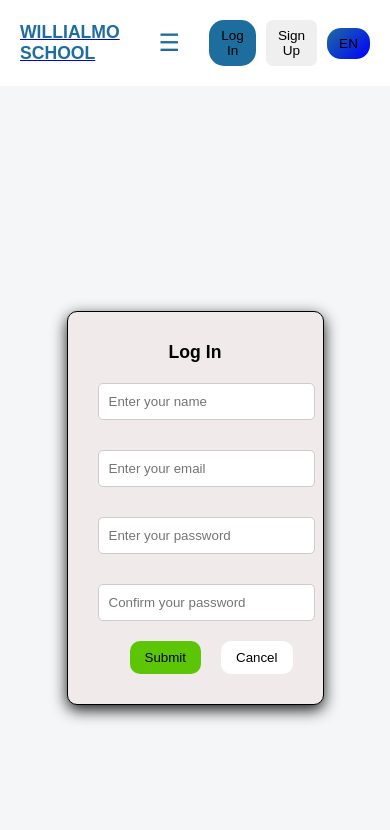
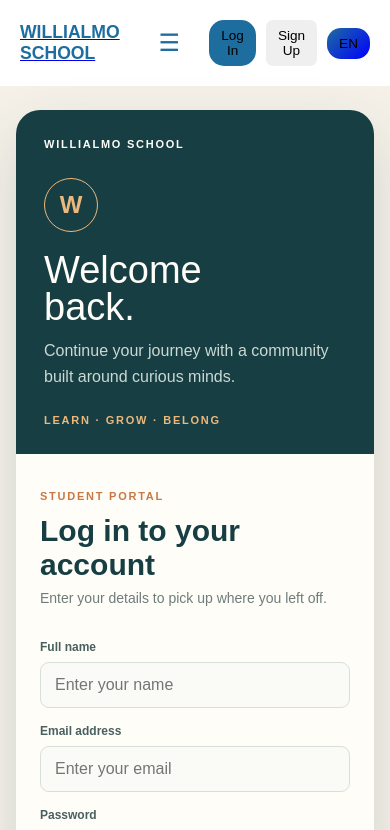
Before and after one commit to linomloka/Willialmo_school, a React (Vite) app: page /logIn in a window 390 px wide. Shown: the top 830 px of the page. Built offline with nearby package versions, Linux system fonts and the light colour scheme; a web font is replaced by a local one.

Commit message:
Refactor login and signup components for improved layout and styling; update FeesAdmission translations and remove unused props.

```diff
--- a/src/App.jsx
+++ b/src/App.jsx
@@ -30,20 +30,15 @@ Home.propTypes = {
 
 function App() {
   const[language, setLanguage] = useState("EN");
-  const [showSignUp, setShowSignUp] = useState(false);
 
   return (
     <ErrorBoundary>
       <BrowserRouter>
-        <Navbar language={language} setLanguage={setLanguage} setShowSignUp={setShowSignUp}/>
-        <SignUp
-          language={language}
-          show={showSignUp}
-          onClose={() => setShowSignUp(false)}
-        />
+        <Navbar language={language} setLanguage={setLanguage}/>
         <Routes>
           <Route path='/' element={<Home language={language}/>} />
           <Route path='/logIn' element={<LogInPage language={language} />} />
+          <Route path='/signUp' element={<SignUp language={language} />} />
           <Route path='/about' element={<><About language={language}/><Footer /></>} />
           <Route path='/curriculum' element={<><Curriculum language={language}/><Footer /></>} />
           <Route path='/gallery' element={<><Gallery language={language}/><Footer /></>} />
--- a/src/LogInPage.jsx
+++ b/src/LogInPage.jsx
@@ -38,11 +38,23 @@ function LogInPage({language}) {
 
     return(
 
-        <div className={styles.form_container}>
-            <title>Login Page</title>
-            <form onSubmit={handleSubmit} className={`${styles.register_form}`}>
-                <h2>{language === "EN" ? "Log In" : "Ingia"}</h2>
-                <input type="text"
+        <main className={styles.form_container}>
+            <div className={styles.auth_panel}>
+                <aside className={styles.welcome_panel}>
+                    <span className={styles.eyebrow}>WILLIALMO SCHOOL</span>
+                    <div className={styles.panel_mark}>W</div>
+                    <h1>{language === "EN" ? "Welcome back." : "Karibu tena."}</h1>
+                    <p>{language === "EN" ? "Continue your journey with a community built around curious minds." : "Endelea na safari yako katika jamii inayokuza akili za udadisi."}</p>
+                    <span className={styles.panel_note}>LEARN · GROW · BELONG</span>
+                </aside>
+                <form onSubmit={handleSubmit} className={styles.register_form}>
+                    <div className={styles.form_heading}>
+                        <span className={styles.form_kicker}>STUDENT PORTAL</span>
+                        <h2>{language === "EN" ? "Log in to your account" : "Ingia kwenye akaunti yako"}</h2>
+                        <p>{language === "EN" ? "Enter your details to pick up where you left off." : "Andika taarifa zako ili uendelee."}</p>
+                    </div>
+                    <label htmlFor="login-name">{language === "EN" ? "Full name" : "Jina kamili"}</label>
+                    <input id="login-name" type="text"
                        name='name'
                        onChange={ handleForm }
                        value={formData.name}
@@ -50,7 +62,8 @@ function LogInPage({language}) {
                        required
                 />
 
-                <input type="email"
+                    <label htmlFor="login-email">{language === "EN" ? "Email address" : "Barua pepe"}</label>
+                    <input id="login-email" type="email"
                        name='email'
                        onChange={handleForm}
                        value={formData.email}
@@ -58,7 +71,8 @@ function LogInPage({language}) {
                        required
                 />
 
-                <input type="password"
+                    <label htmlFor="login-password">{language === "EN" ? "Password" : "Nenosiri"}</label>
+                    <input id="login-password" type="password"
                        name='password'
                        onChange={handleForm}
                        value={formData.password}
@@ -66,22 +80,24 @@ function LogInPage({language}) {
                        required
                 />
 
-                <input type="password"
+                    <label htmlFor="login-confirm-password">{language === "EN" ? "Confirm password" : "Thibitisha nenosiri"}</label>
+                    <input id="login-confirm-password" type="password"
                        name='confirmPassword'
                        onChange={handleForm}
                        value={formData.confirmPassword}
                        placeholder={language === "EN" ? "Confirm your password" : "Thibitisha nenosiri lako"}
                        required
                 />
-                {error && ( <p style={{color:"red"}}>{error}</p>)}
+                {error && ( <p className={styles.error_message}>{error}</p>)}
                 {formData.confirmPassword && formData.password !== formData.confirmPassword &&
-                        ( <p style={{color:"red"}}>{language === "EN" ? "Passwords do not match!" : "Manenosiri hayafanani!"}</p>)}
+                        ( <p className={styles.error_message}>{language === "EN" ? "Passwords do not match!" : "Manenosiri hayafanani!"}</p>)}
                 <div className={styles.form_buttons}>
-                    <button type='submit' className={styles.register_button}>{language === "EN" ? "Submit" : "Wasilisha"}</button>
-                    <Link to='/'><button className={styles.cancel_button}>{language === "EN" ? "Cancel" : "Ghairi"}</button></Link>
+                    <button type='submit' className={styles.register_button}>{language === "EN" ? "Continue" : "Endelea"}</button>
+                    <Link to='/' className={styles.cancel_button}>{language === "EN" ? "Back home" : "Rudi nyumbani"}</Link>
                 </div>
-            </form>
-        </div>
+                </form>
+            </div>
+        </main>
     );
 }
 
--- a/src/Navbar.jsx
+++ b/src/Navbar.jsx
@@ -2,7 +2,7 @@ import { useState } from "react";
 import { Link } from "react-router-dom";
 import PropTypes from 'prop-types';
 
-function Navbar({language, setLanguage, setShowSignUp}) {
+function Navbar({language, setLanguage}) {
 
     const languageChanger = () => setLanguage(language === "EN" ? "SW" : "EN");
     const [showMenu, setShowMenu] = useState(false);
@@ -51,9 +51,11 @@ function Navbar({language, setLanguage, setShowSignUp}) {
                         </button>
                     </Link>
 
-                    <button type="button" className="signUp_button" onClick={() => setShowSignUp(true)}>
-                        {language === "EN" ? "Sign Up" : "Jiunge"}
-                    </button>
+                    <Link to="/signUp">
+                        <button type="button" className="signUp_button">
+                            {language === "EN" ? "Sign Up" : "Jiunge"}
+                        </button>
+                    </Link>
 
                     <button onClick={languageChanger} className="language_button">{language}</button>
                 </div>
@@ -64,8 +66,7 @@ function Navbar({language, setLanguage, setShowSignUp}) {
 
 Navbar.propTypes = {
     language: PropTypes.string.isRequired,
-    setLanguage: PropTypes.func.isRequired,
-    setShowSignUp: PropTypes.func.isRequired
+    setLanguage: PropTypes.func.isRequired
 };
 
 export default Navbar;
--- a/src/SignUp.jsx
+++ b/src/SignUp.jsx
@@ -3,7 +3,7 @@ import styles from './css files/SignUp.module.css'
 import { Link } from 'react-router-dom';
 import PropTypes from 'prop-types';
 
-function SignUp({language, show, onClose}) {
+function SignUp({language}) {
 
     const [error, setError] = useState("");
     const [password, setPassword] = useState("");
@@ -40,64 +40,58 @@ function SignUp({language, show, onClose}) {
         e.preventDefault();
 
         console.log(signFormData);
-        onClose();
     };
 
-    const handleClose = () => {
-    setSignFormData({
-        name: "",
-        email: "",
-        password: "",
-        confirmPassword: ""
-    });
-    setError("");
-    setPassword("");
-    onClose();
-    };
-
-
-    if (!show) return null;
-
     return(
-        <div className={styles.modalOverlay} onClick={onClose}>
-            <div className={styles.modalContent} onClick={(e) => e.stopPropagation()}>
-                <button className={styles.closeButton} onClick={onClose}>
-                    &times;
-                </button>
-
-                <div className={styles.signIn}>
+        <main className={styles.form_container}>
+                <div className={styles.auth_panel}>
+                    <aside className={styles.welcome_panel}>
+                        <span className={styles.eyebrow}>WILLIALMO SCHOOL</span>
+                        <div className={styles.panel_mark}>W</div>
+                        <h1>{language === "EN" ? "Make room to grow." : "Jipe nafasi ya kukua."}</h1>
+                        <p>{language === "EN" ? "Join a warm, ambitious school community where every learner is seen." : "Jiunge na jamii ya shule yenye moyo na malengo ambapo kila mwanafunzi anaonekana."}</p>
+                        <span className={styles.panel_note}>A BRIGHTER START</span>
+                    </aside>
                     <form onSubmit={ formSubmit } className={styles.signIn_form}>
-                        <h2>{language === "EN" ? "Sign Here" : "Jisajili hapa"}</h2>
-                        <input type="text"
+                        <div className={styles.form_heading}>
+                            <span className={styles.form_kicker}>NEW FAMILY</span>
+                            <h2>{language === "EN" ? "Create your account" : "Fungua akaunti yako"}</h2>
+                            <p>{language === "EN" ? "A few details and you are ready to begin." : "Taarifa chache tu na uko tayari kuanza."}</p>
+                        </div>
+                        <label htmlFor="signup-name">{language === "EN" ? "Full name" : "Jina kamili"}</label>
+                        <input id="signup-name" type="text"
                             name='name'
                             onChange={ handleForm }
                             value={ signFormData.name }
                             placeholder={language === "EN" ? "Enter your name" : "Andika jina lako"}
                             required
                         />
-                        <input type="email"
+                        <label htmlFor="signup-email">{language === "EN" ? "Email address" : "Barua pepe"}</label>
+                        <input id="signup-email" type="email"
                             name='email'
                             onChange={ handleForm }
                             value={ signFormData.email }
                             placeholder={language === "EN" ? "Enter your email" : "Andika barua pepe yako"}
                             required
                         />
-                        <input type="password"
+                        <label htmlFor="signup-password">{language === "EN" ? "Create a password" : "Unda nenosiri"}</label>
+                        <input id="signup-password" type="password"
                             name='password'
                             onChange={ handleForm }
                             value={ signFormData.password }
                             placeholder={language === "EN" ? "Enter password" : "Andika nenosiri lako"}
                             required
                         />
-                        { password && <p style={{color: "red"}}> {password} </p>}
-                        <input type="password"
+                        { password && <p className={styles.error_message}> {password} </p>}
+                        <label htmlFor="signup-confirm-password">{language === "EN" ? "Confirm password" : "Thibitisha nenosiri"}</label>
+                        <input id="signup-confirm-password" type="password"
                             name='confirmPassword'
                             onChange={ handleForm }
                             value={ signFormData.confirmPassword }
                             placeholder={language === "EN" ? 'Confirm your password' : 'Thibitisha nenosiri lako'}
                             required
                         />
-                        { error && <p style={{color: "red"}}> {error} </p>}
+                        { error && <p className={styles.error_message}> {error} </p>}
                         <div>
                             <button type='submit'
                                     className={styles.signForm_buttons}
@@ -106,22 +100,18 @@ function SignUp({language, show, onClose}) {
                                                 !signFormData.password ||
                                                 signFormData.password.length < 7 ||
                                                 signFormData.password !== signFormData.confirmPassword }>
-                             <h2>{language === "EN" ? "Sign Up" : "Jisajili"}</h2>
+                             {language === "EN" ? "Create account" : "Fungua akaunti"}
                             </button>
                         </div>
                         <p>{language === "EN" ? "Already have an account?" : "Je una akaunti?"} <Link to='/logIn'> {language === "EN" ? "Log In" : "Ingia"} </Link> </p>
                     </form>
                 </div>
-
-            </div>
-        </div>
+        </main>
     );
 }
 
 SignUp.propTypes = {
-    language: PropTypes.string.isRequired,
-    show: PropTypes.bool.isRequired,
-    onClose: PropTypes.func.isRequired
+    language: PropTypes.string.isRequired
 };
 
 export default SignUp;
--- a/src/css files/LogInPage.module.css
+++ b/src/css files/LogInPage.module.css
@@ -1,66 +1,42 @@
-
 .form_container {
-    display: flex;
-    height: 100vh;
-    justify-content: center;
-    align-items: center;
-    background-color: #f4f6f8;
-    text-align: center;
-}
-.register_form {
-    display: flex;
-    flex-direction: column;
-    gap: 10px;
-    padding: 30px;
-    text-align: center;
-    justify-content: center;
-    width: 480px;
-    height: auto;
-    max-width: 50%;
-    border: 1.5px solid black;
-    border-radius: 10px;
-    background-color: hsl(0, 17%, 93%);
-    box-shadow: 0 5px 15px rgba(0, 0, 0, 0.9);
+    min-height: calc(100vh - 94px);
+    display: grid;
+    place-items: center;
+    padding: 48px 24px;
+    background: #f5f1e8;
+    color: #173f43;
 }
 
-.register_form input{
-    width: 100%;
-    padding: 10px;
-    margin: 10px 0;
-    border-radius: 5px;
-    border: 1px solid #ccc;
+.auth_panel { display: grid; grid-template-columns: minmax(220px, .82fr) minmax(320px, 1.18fr); width: min(900px, 100%); overflow: hidden; border-radius: 24px; background: #fffdf8; box-shadow: 0 24px 60px rgba(23, 63, 67, .16); }
+.welcome_panel { display: flex; flex-direction: column; justify-content: space-between; min-height: 540px; padding: 42px 36px; background: #173f43; color: #fffdf8; }
+.eyebrow, .form_kicker, .panel_note { font-size: 11px; font-weight: 800; letter-spacing: .16em; }
+.panel_mark { display: grid; place-items: center; width: 52px; height: 52px; margin-top: 48px; border: 1px solid #edb87b; border-radius: 50%; color: #edb87b; font-size: 24px; font-weight: 800; }
+.welcome_panel h1 { max-width: 250px; margin: 20px 0 12px; font-size: clamp(34px, 4vw, 52px); line-height: .98; }
+.welcome_panel p { max-width: 250px; color: #cbd8d3; line-height: 1.6; }
+.panel_note { color: #edb87b; }
+
+.register_form { display: flex; flex-direction: column; gap: 8px; padding: 48px 52px; text-align: left; }
+.form_heading { margin-bottom: 18px; }
+.form_kicker { color: #c97845; }
+.form_heading h2 { margin: 10px 0 8px; color: #173f43; font-size: 30px; }
+.form_heading p { color: #6d7d7b; font-size: 14px; }
+.register_form label { margin-top: 8px; color: #49605f; font-size: 12px; font-weight: 700; }
+.register_form input { width: 100%; box-sizing: border-box; padding: 13px 14px; border-radius: 9px; border: 1px solid #d8dfd8; background: #fafbf7; color: #173f43; font: inherit; }
+.register_form input:focus { outline: none; border-color: #c97845; box-shadow: 0 0 0 3px rgba(201, 120, 69, .14); }
+.error_message { margin: 4px 0; color: #b44336; font-size: 12px; }
+.form_buttons { display: flex; align-items: center; gap: 14px; margin-top: 18px; }
+.register_button { background: #c97845; color: #fff; padding: 13px 22px; border: none; border-radius: 9px; font-weight: 800; }
+.register_button:hover { cursor: pointer; background: #a95e33; }
+.cancel_button { color: #49605f; font-size: 13px; font-weight: 700; text-decoration: none; }
+.cancel_button:hover { color: #c97845; }
+
+@media (max-width: 680px) {
+    .form_container { padding: 24px 16px; }
+    .auth_panel { grid-template-columns: 1fr; }
+    .welcome_panel { min-height: 220px; padding: 28px; }
+    .panel_mark { margin-top: 28px; }
+    .welcome_panel h1 { font-size: 38px; }
+    .welcome_panel p { max-width: 360px; }
+    .panel_note { margin-top: 24px; }
+    .register_form { padding: 32px 24px; }
 }
-.register_form input:focus {
-    outline: none;
-    border-color: hsl(212, 72%, 30%);
-}
-
-.form_buttons {
-    display: flex;
-    gap: 20px;
-    text-align: center;
-    margin-left: auto;
-}
-
-.register_button {
-    background-color: hsl(93, 94%, 40%);
-    padding: 9px 15px;
-    border: none;
-    border-radius: 10px;
-}
-.register_button:hover {
-    cursor: pointer;
-    background-color: hsl(93, 94%, 37%);
-}
-
-.cancel_button {
-    background-color: white;
-    color: black;
-    padding: 9px 15px;
-    border: none;
-    border-radius: 10px;
-}
-.cancel_button:hover {
-    cursor: pointer;
-    background-color: white;
-}
```
Also changed, not shown: src/FeesAdmission.jsx (+11 -11 lines), src/css files/SignUp.module.css (+31 -81 lines).
